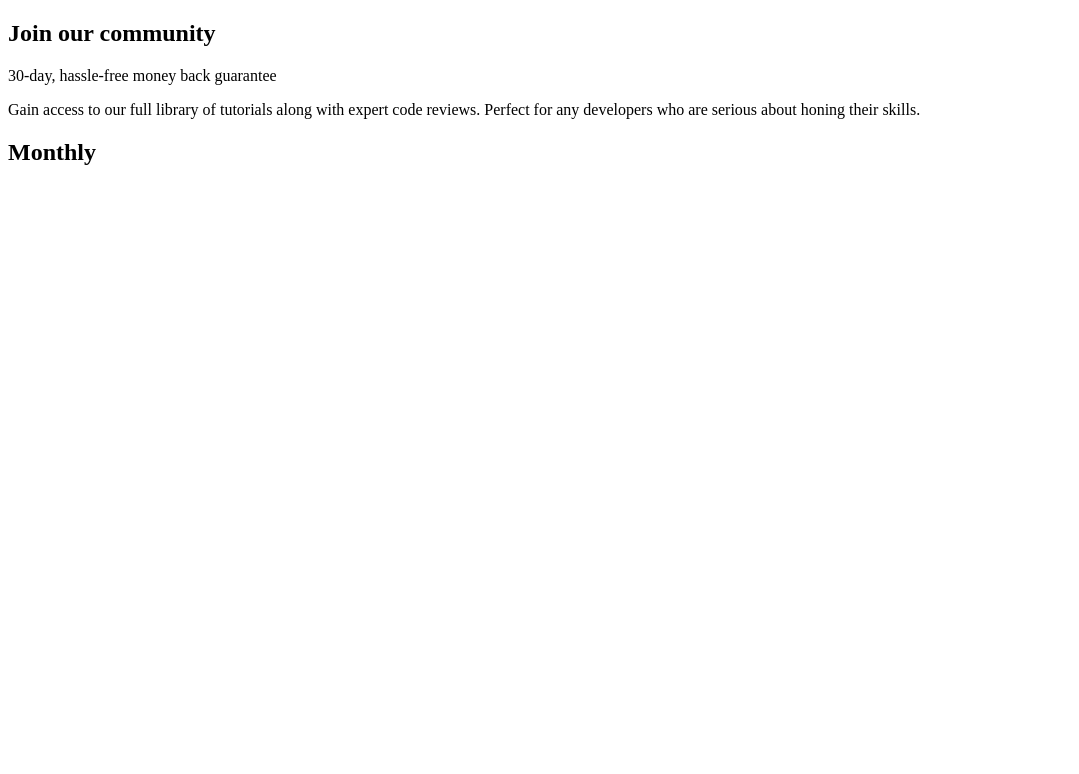
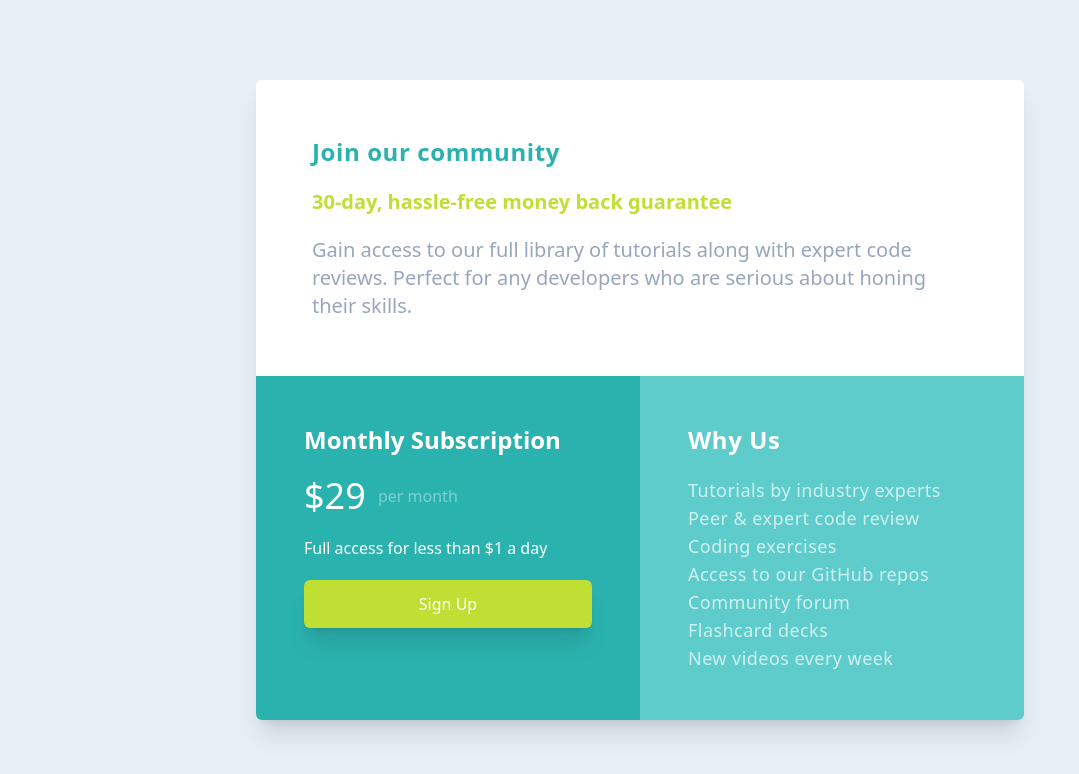
Before and after one commit to Overidd/LayoutSinglePrice, a plain HTML site: page index.html in a window 1280 px wide. Shown: the whole page, without its empty margins (0-1079 px from the left). Drawn offline with nearby package versions, Linux system fonts and the light colour scheme.

Commit message:
feat: Trabajo terminado

```diff
--- a/index.html
+++ b/index.html
@@ -5,6 +5,7 @@
   <meta charset="UTF-8">
   <meta name="viewport" content="width=device-width, initial-scale=1.0">
   <link rel="icon" type="image/png" sizes="32x32" href="./images/favicon-32x32.png">
+  <script src="https://cdn.tailwindcss.com"></script>
   <title>Frontend Mentor | Single Price Grid Component</title>
 
   <style>
@@ -17,21 +18,35 @@
   </style>
 </head>
 
-<body>
-  <main>
-    <section>
-      <h2 class="">Join our community</h2>
-      <span class="">30-day, hassle-free money back guarantee</span>
-      <p class="">
+<body class="flex h-dvh bg-[var(--LightGray)]">
+  <main class="w-[85%] m-auto rounded-md overflow-hidden lg:grid lg:grid-cols-2 lg:max-w-3xl shadow-xl">
+    <section class="bg-white font-bold space-y-5 p-6 col-span-2 lg:p-14">
+      <h2 class="text-[var(--Cyan)] text-lg tracking-wide lg:text-2xl">Join our community</h2>
+      <span class="text-[var(--BrightYellow)] block lg:text-xl">30-day, hassle-free money back guarantee</span>
+      <p class="text-[var(--GrayishBlue)] text-sm font-normal lg:text-xl">
         Gain access to our full library of tutorials along with expert code reviews.
         Perfect for any developers who are serious about honing their skills.
       </p>
     </section>
-    <section>
-      <h2>Monthly </h2>
+    <section class="bg-[--Cyan] text-white font-medium space-y-5 p-6 lg:p-12">
+      <h2 class="font-bold lg:text-2xl">Monthly Subscription</h2>
+      <p><span class="text-4xl mr-2 align-middle">$29</span> <span class="opacity-40 align-middle">per month</span></p>
+
+      <p>Full access for less than $1 a day</p>
+      <button class="cursor-pointer bg-[--BrightYellow] w-full py-3 rounded-md shadow-xl">Sign Up</button>
     </section>
-    <section>
 
+    <section class="bg-[#5eccca] text-white space-y-5 p-6 lg:p-12 ">
+      <h2 class="font-bold  text-lg tracking-wide lg:text-2xl">Why Us</h2>
+      <p class="text-sm opacity-70 leading-5 tracking-wide lg:text-lg">
+        Tutorials by industry experts <br>
+        Peer & expert code review <br>
+        Coding exercises <br>
+        Access to our GitHub repos<br>
+        Community forum <br>
+        Flashcard decks <br>
+        New videos every week <br>
+      </p>
     </section>
   </main>
 </body>
```
Also changed, not shown: tailwind.config.js (added).
